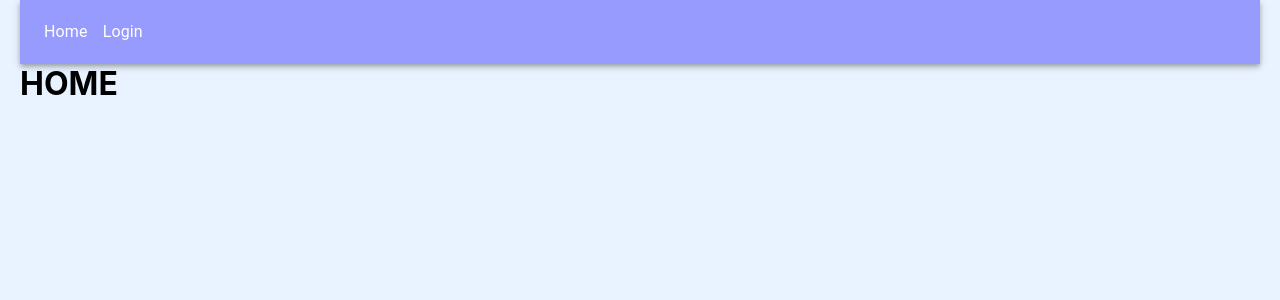
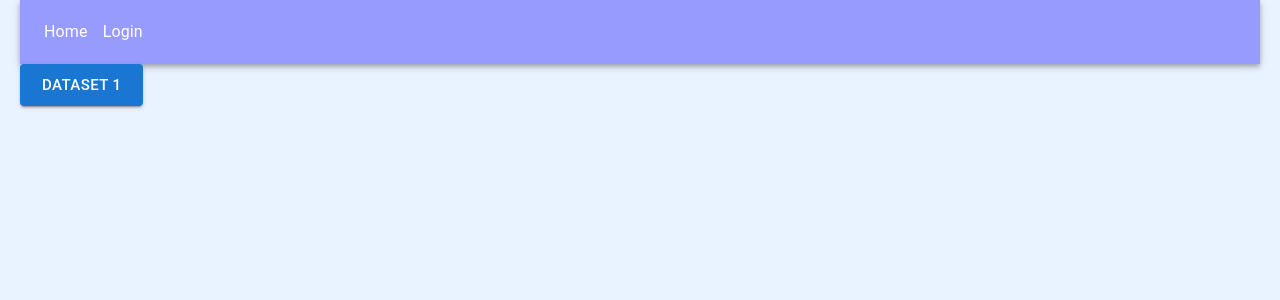
Before and after one commit to evGeniration/hackathonVTB, a React (Create React App) app in the folder frontend/: page /datasets in a window 1280 px wide. Before the commit this address led to /. Shown: the top 300 px of the page. Built offline with nearby package versions, Linux system fonts and the light colour scheme.

Commit message:
normalized home routes

```diff
--- /dev/null
+++ b/frontend/src/pages/DataSet/index.js
@@ -0,0 +1,11 @@
+import React from 'react'
+
+const DataSet = props => {
+    return (
+        <div>
+            <h1>DataSet</h1>
+        </div>
+    )
+}
+
+export default DataSet
--- /dev/null
+++ b/frontend/src/pages/DataSets/index.js
@@ -0,0 +1,17 @@
+import React from 'react'
+import {Button} from "@mui/material";
+import {Link} from "react-router-dom";
+
+const DataSets = props => {
+    return (
+        <div>
+            <Link to='/datasets/123'>
+                <Button size='large' variant='contained'>
+                    DataSet 1
+                </Button>
+            </Link>
+        </div>
+    )
+}
+
+export default DataSets
--- a/frontend/src/pages/Home.js
+++ /dev/null
@@ -1,9 +0,0 @@
-import React from 'react';
-
-const Home = () => {
-    return (
-<h1>HOME</h1>
-    );
-};
-
-export default Home;
--- a/frontend/src/pages/Main/index.js
+++ b/frontend/src/pages/Home/index.js
@@ -3,7 +3,7 @@ import classes from './index.module.css'
 import {Button} from "@mui/material";
 import {Link} from "react-router-dom";
 
-const Main = props => {
+const Home = props => {
     return (
         <div className={classes.main}>
             <Link to={'/datasets'}>
@@ -15,4 +15,4 @@ const Main = props => {
     )
 }
 
-export default Main
+export default Home
```
Also changed, not shown: frontend/src/routes/index.js (+15 -1 lines), frontend/src/pages/Home/index.module.css (renamed from frontend/src/pages/Main/index.module.css), 1 other file (tests, documents, lock files or other folders).
